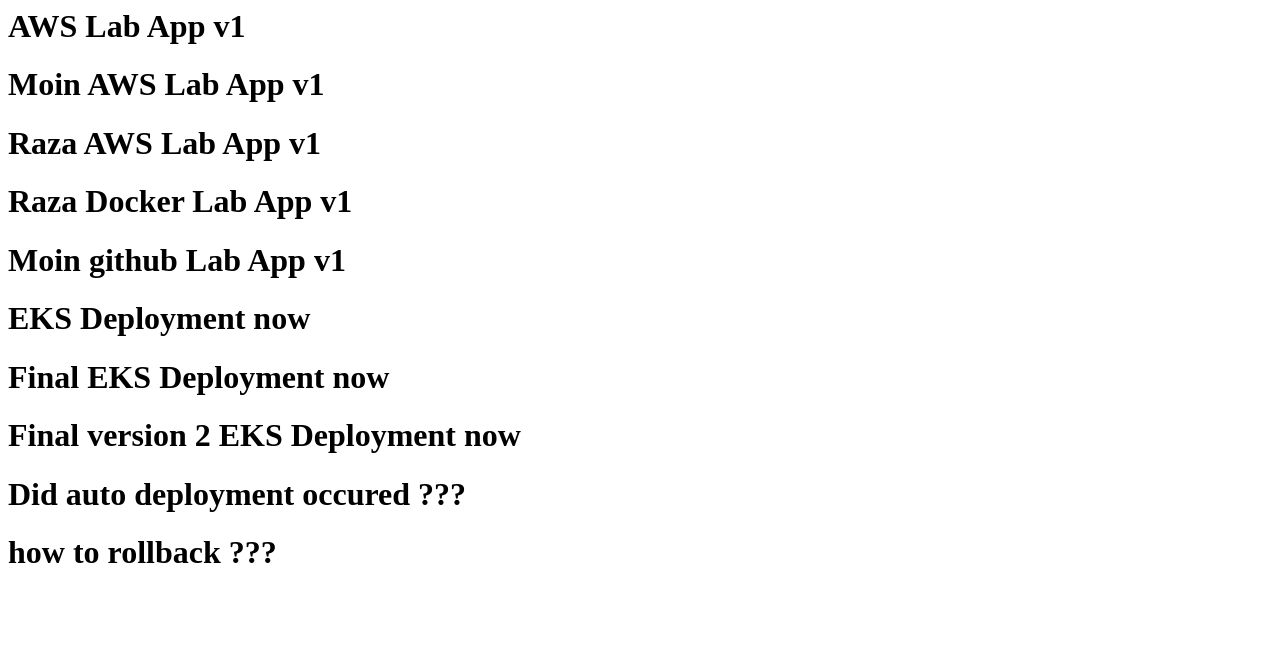
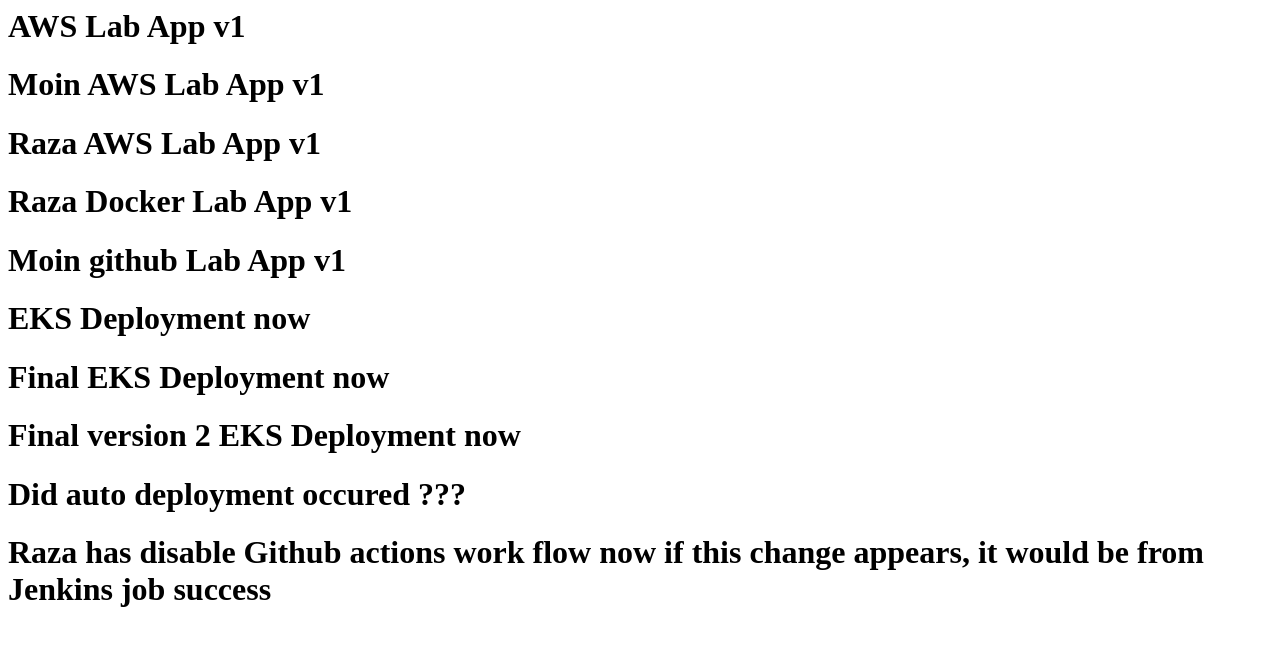
Before and after one commit to mrazzaq82/MoinAws, a plain HTML site: page index.html in a window 1280 px wide. Drawn offline with Linux system fonts and the light colour scheme.

Commit message:
Update index.html

```diff
--- a/index.html
+++ b/index.html
@@ -9,4 +9,4 @@
 <h1>Final EKS Deployment now </h1>
 <h1>Final version 2 EKS Deployment now </h1>
 <h1>Did auto deployment occured ???</h1>
-<h1>how to rollback ???</h1>
+<h1>Raza has disable Github actions work flow now if this change appears, it would be from Jenkins job success</h1>
```
